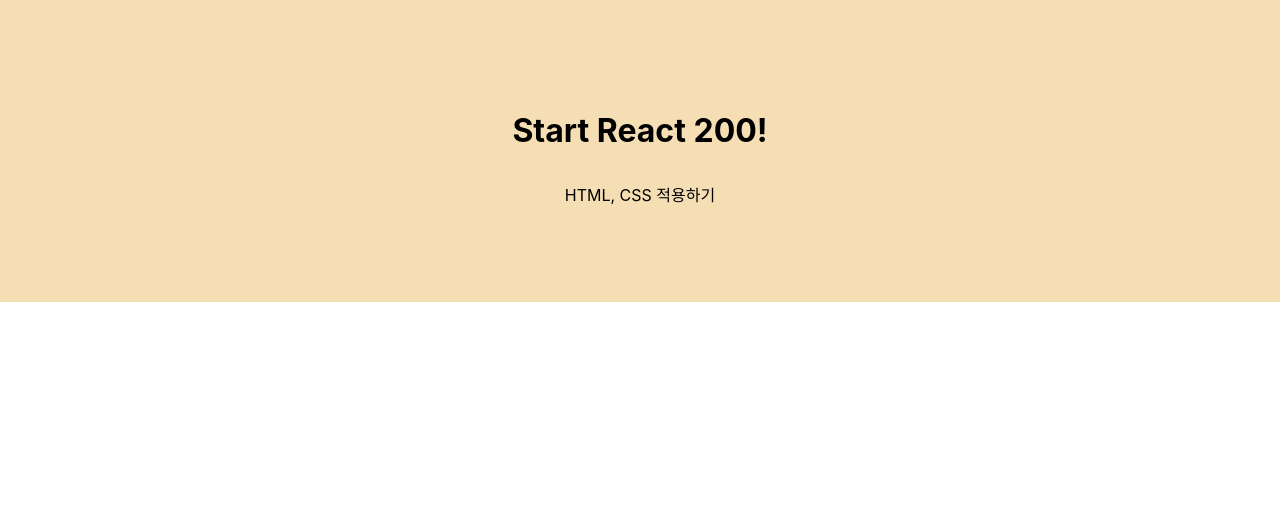
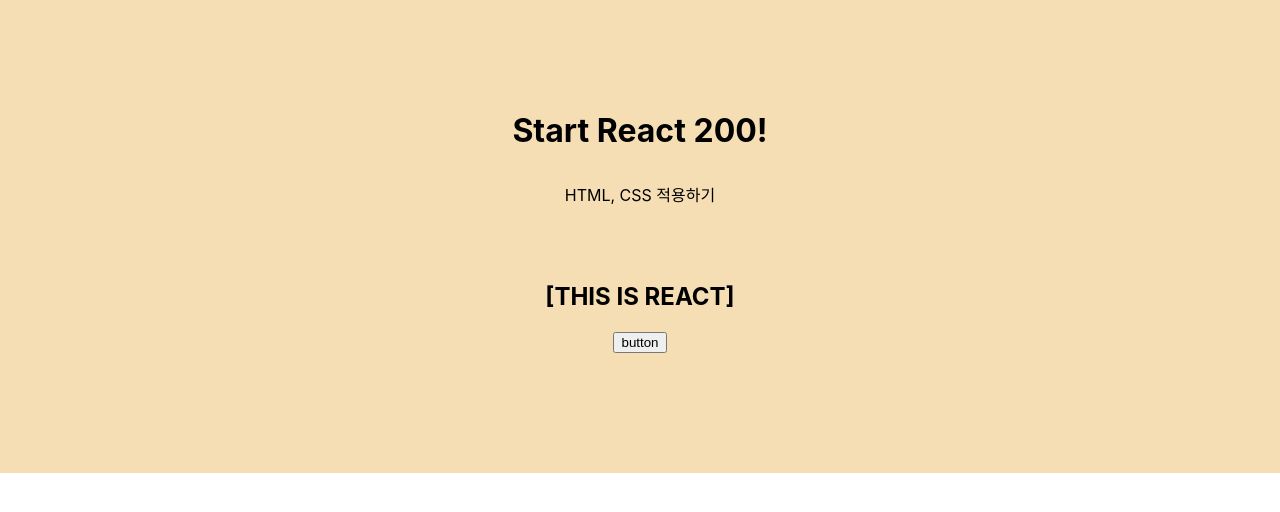
Before and after one commit to dev-chloe/hangout-react200, a React (Create React App) app: page / in a window 1280 px wide. Shown: the top 512 px of the page. Built offline with nearby package versions, Linux system fonts and the light colour scheme.

Commit message:
react200 초급030-31

```diff
--- a/src/App.js
+++ b/src/App.js
@@ -1,13 +1,13 @@
 import React from 'react';
 import './App.css';
-import ShallowEqual from './R029_ShallowEqual';
+import ReactHook from './R031_ReactHook';
 
 function App() {
   return (
     <div>
       <h1>Start React 200!</h1>
       <p>HTML, CSS 적용하기</p>
-      <ShallowEqual />
+      <ReactHook />
     </div>
   );
 }
--- /dev/null
+++ b/src/R031_ReactHook.js
@@ -0,0 +1,30 @@
+import React, { useEffect, useState } from 'react';
+
+function  R031_ReactHook(props) {
+  const [contents, setContents] = useState('[THIS IS REACT]');
+
+  useEffect(() => {
+    console.log('useEffect');
+  })
+
+  return (
+    <div>
+      <h2>{contents}</h2>
+      <button onClick={() => setContents('[THIS IS HOOK]')}>button</button>
+    </div>
+  )
+}
+
+// 함수형 컴포넌트에서 클래스형 컴포넌트와 같이 state와 생명주기 함수와 같은 기능을 사용하기 위해 hook을 이용한다.
+// hook 함수의 대표적인 것은 useState(), useEffext()가 있따.
+
+// useState()로 state변수값을 선연 및 할당한다.
+// contents는 state 변수명, setContents는 state 변수값을 변경해주는 함수이다.
+
+// useEffect() 함수는 생명주기 함수 componentDidMount()와 같이 return 되는 html 코드 들이 화면에 그려진 이후에 실행된다.
+// 최소 페이지가 로딩될때 한번 실행되고 setContents()함수로 state값이 변경되므녀 한 번 더 실행 된다.
+
+// 버튼을 클릭하면 setContents()함수로 state값을 수정한다. 이 때 state 값이 변경되어 화면을 다시 그려주며
+// THIS IS REACT 에서 HIS IS HOOK 로 변경된다.
+
+export default R031_ReactHook;
```
Also changed, not shown: src/R030_FunctionComponent.js (added, +16 -0 lines).
